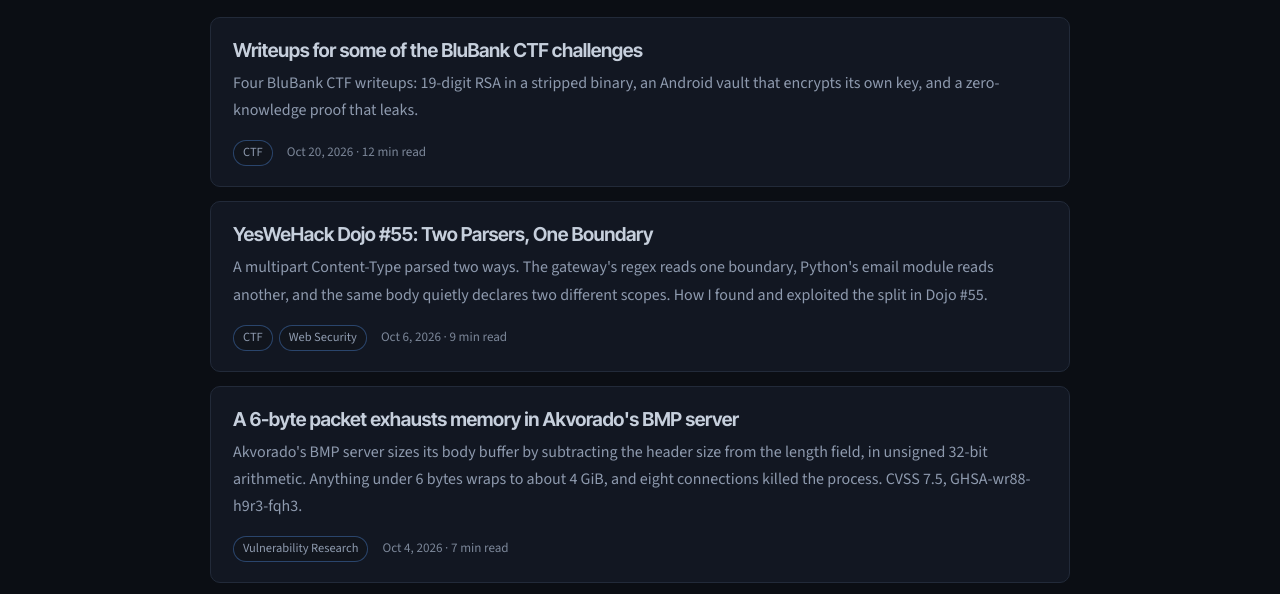
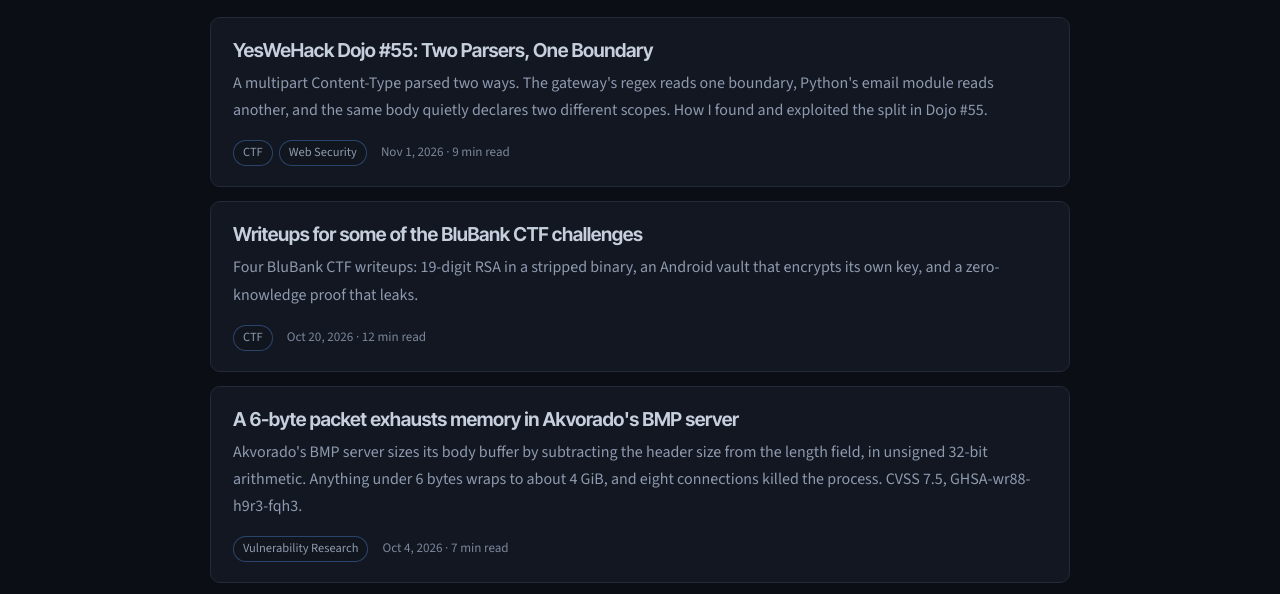
Before and after one commit to 0xBlu3Guy/blog, an Astro site: page /blog/ in a window 1280 px wide. Shown: the part 205-799 px from the top of the page. Built offline with nearby package versions, Linux system fonts and the light colour scheme; Astro itself is replaced by a stand-in of ours; some packages are replaced by stand-ins of ours.

Commit message:
Set Dojo #55 post date to Nov 1

```diff
--- a/src/content/posts/yeswehack-dojo-55-split-decision.md
+++ b/src/content/posts/yeswehack-dojo-55-split-decision.md
@@ -1,7 +1,7 @@
 ---
 title: "YesWeHack Dojo #55: Two Parsers, One Boundary"
 description: "A multipart Content-Type parsed two ways. The gateway's regex reads one boundary, Python's email module reads another, and the same body quietly declares two different scopes. How I found and exploited the split in Dojo #55."
-date: 2026-10-06
+date: 2026-11-01
 tags:
   - CTF
   - Web Security
```
